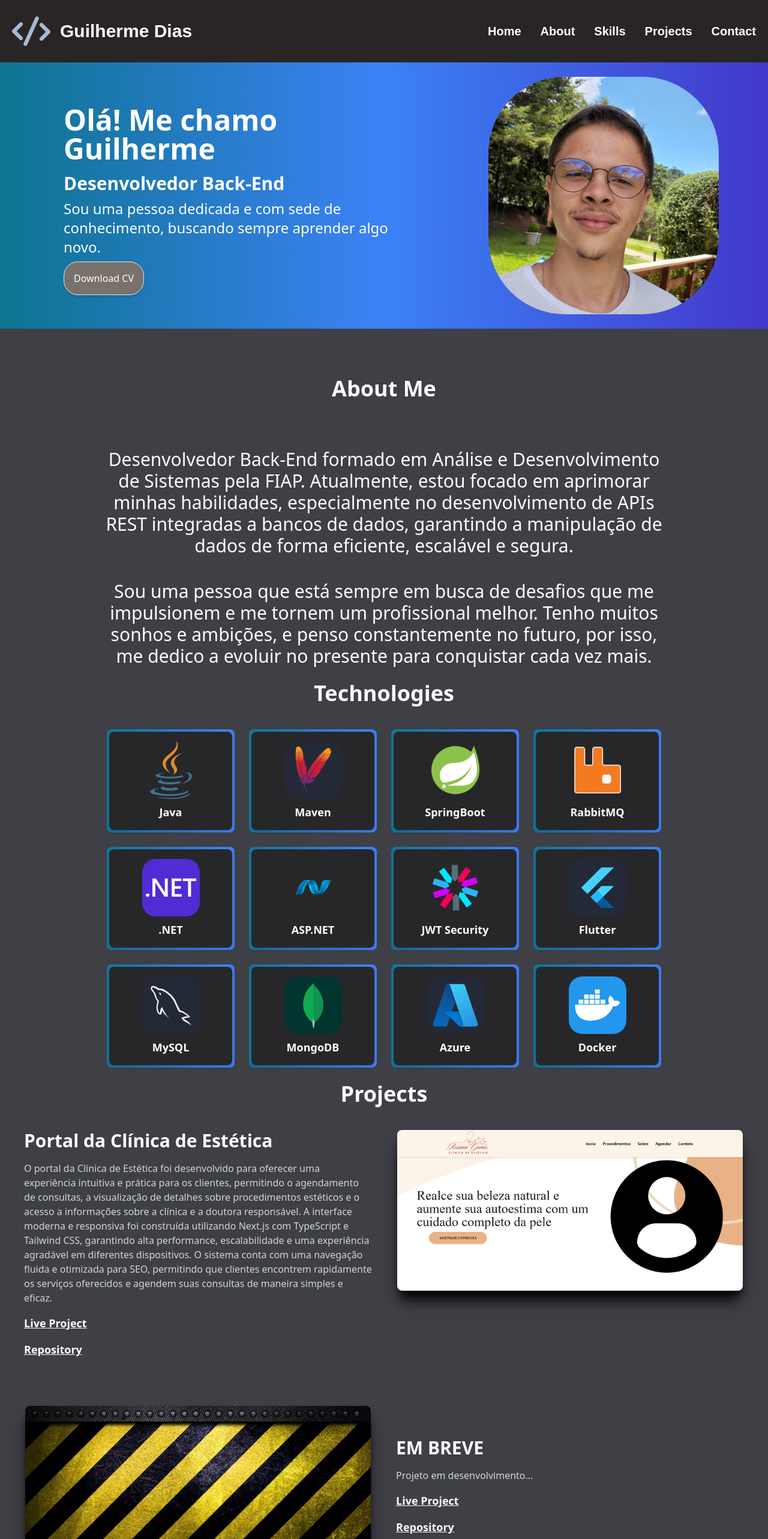
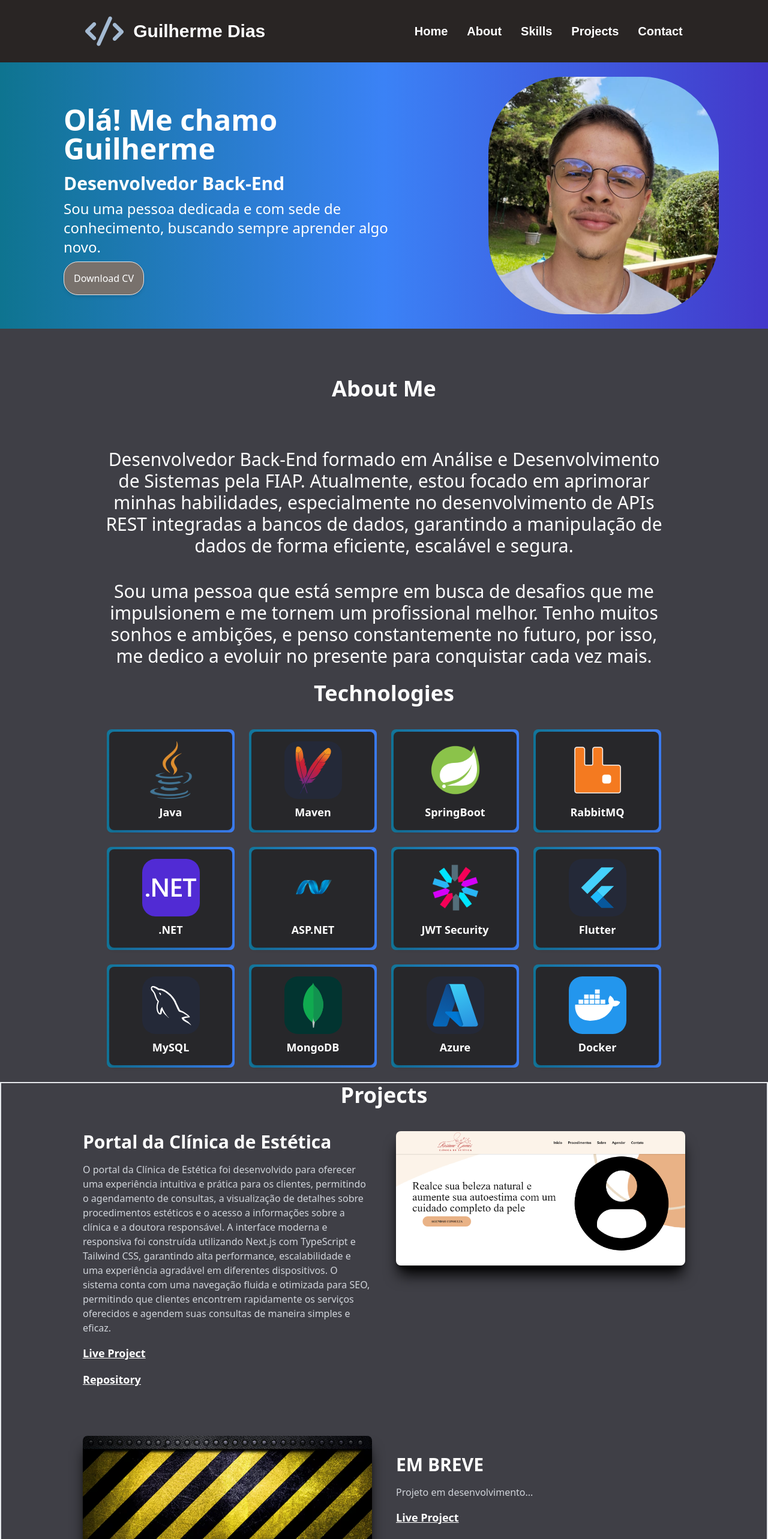
Before and after one commit to Guilherme-Dias-gomes/portifolio, a Next.js app: page / in a window 1280 px wide. Shown: the top 2566 px of the page at 60% size. Built offline with nearby package versions, Linux system fonts and the light colour scheme.

Commit message:
Arrumando alguns detalhes de enquadramento

```diff
--- a/src/app/page.tsx
+++ b/src/app/page.tsx
@@ -12,7 +12,7 @@ export default function Home() {
 
   return (
     <div className="p-0">
-      <header className="sticky top-0 flex flex-row bg-stone-800 text-white justify-between items-center p-5 z-10">
+      <header className="sticky top-0 flex flex-row bg-stone-800 text-white justify-around items-center p-5 z-10">
         <div className="flex flex-row items-center">
           <img src="codigo.png" alt="logo" className="w-16 mr-3" />
           <p className="p-1 text-3xl font-bold">Guilherme Dias</p>
@@ -76,7 +76,7 @@ export default function Home() {
             Sou uma pessoa dedicada e com sede de conhecimento, buscando sempre
             aprender algo novo.
           </p>
-          <div>
+          <div className="hover:scale-90 transition-transform duration-200">
             <a
               href="Curriculo.pdf"
               download="Curriculo.pdf"
@@ -193,7 +193,7 @@ export default function Home() {
       </section>
       <section
         id="projects"
-        className="flex bg-zinc-700 w-full min-h-full text-white items-center flex-col font-sans"
+        className="flex bg-zinc-700 w-full min-h-full text-white items-center flex-col font-sans border-2 lg:px-24"
       >
         <h1 className="text-4xl font-bold">Projects</h1>
         <Projects
```
